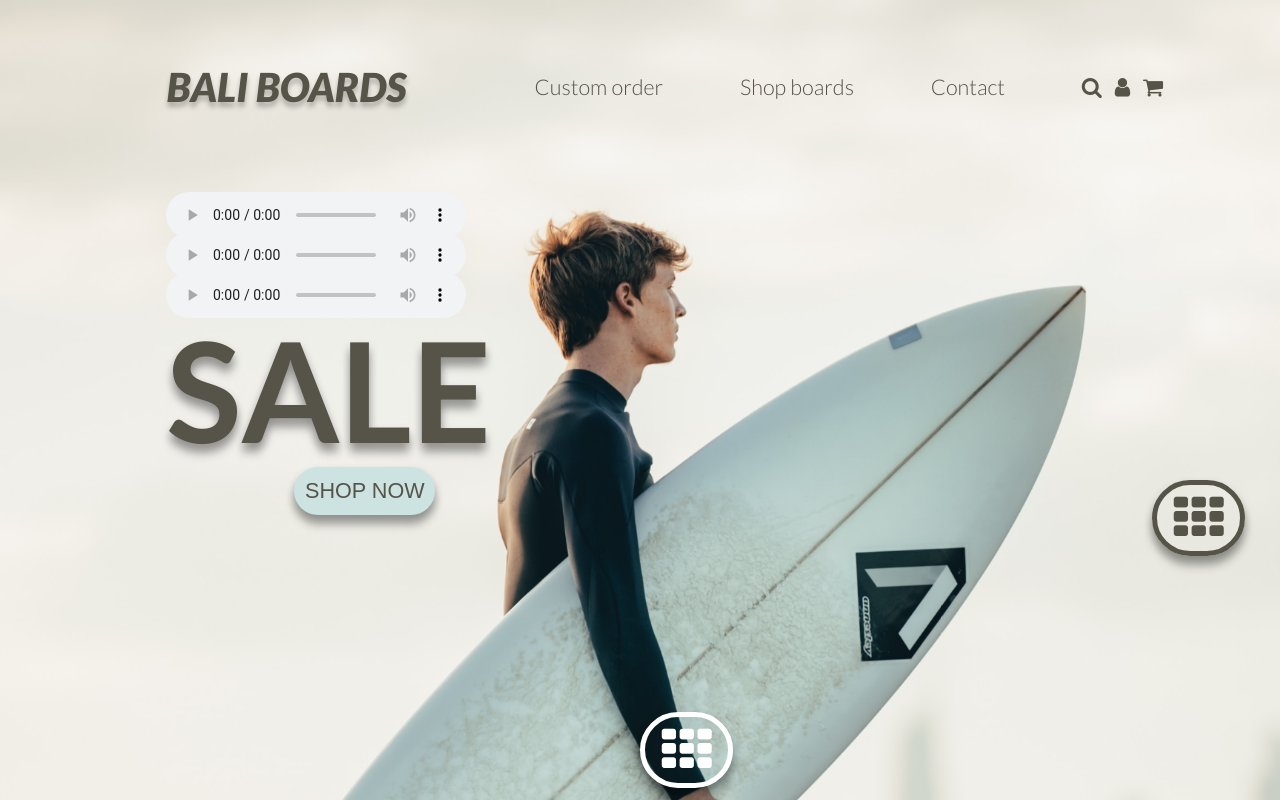
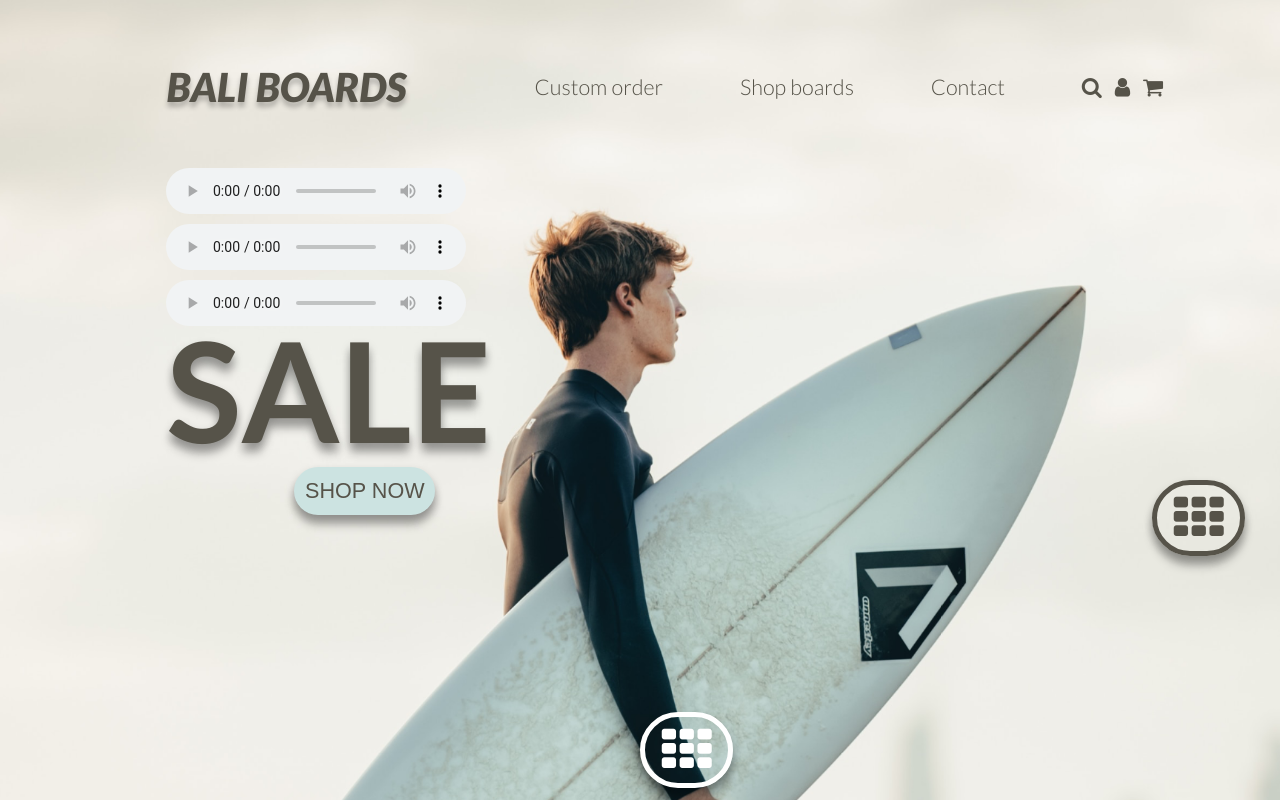
Before and after one commit to olilazareva/baliboards, a plain HTML site: page index.html in a window 1280 px wide. Drawn offline with nearby package versions, Linux system fonts and the light colour scheme.

Commit message:
Update style.css

```diff
--- a/style.css
+++ b/style.css
@@ -695,20 +695,20 @@ h4 {
 #song1 {
 	position: absolute;
 	margin-left: 13vw;
-	margin-top: 10vh;
+	margin-top: 7vh;
 	padding-bottom: 1vh;
 }
 
 #song2 {
 	position: absolute;
 	margin-left: 13vw;
-	margin-top: 15vh;
+	margin-top: 14vh;
 	padding-bottom: 1vh;
 }
 
 #song3 {
 	position: absolute;
 	margin-left: 13vw;
-	margin-top: 20vh;
+	margin-top: 21vh;
 	padding-bottom: 1vh;
 }
```
